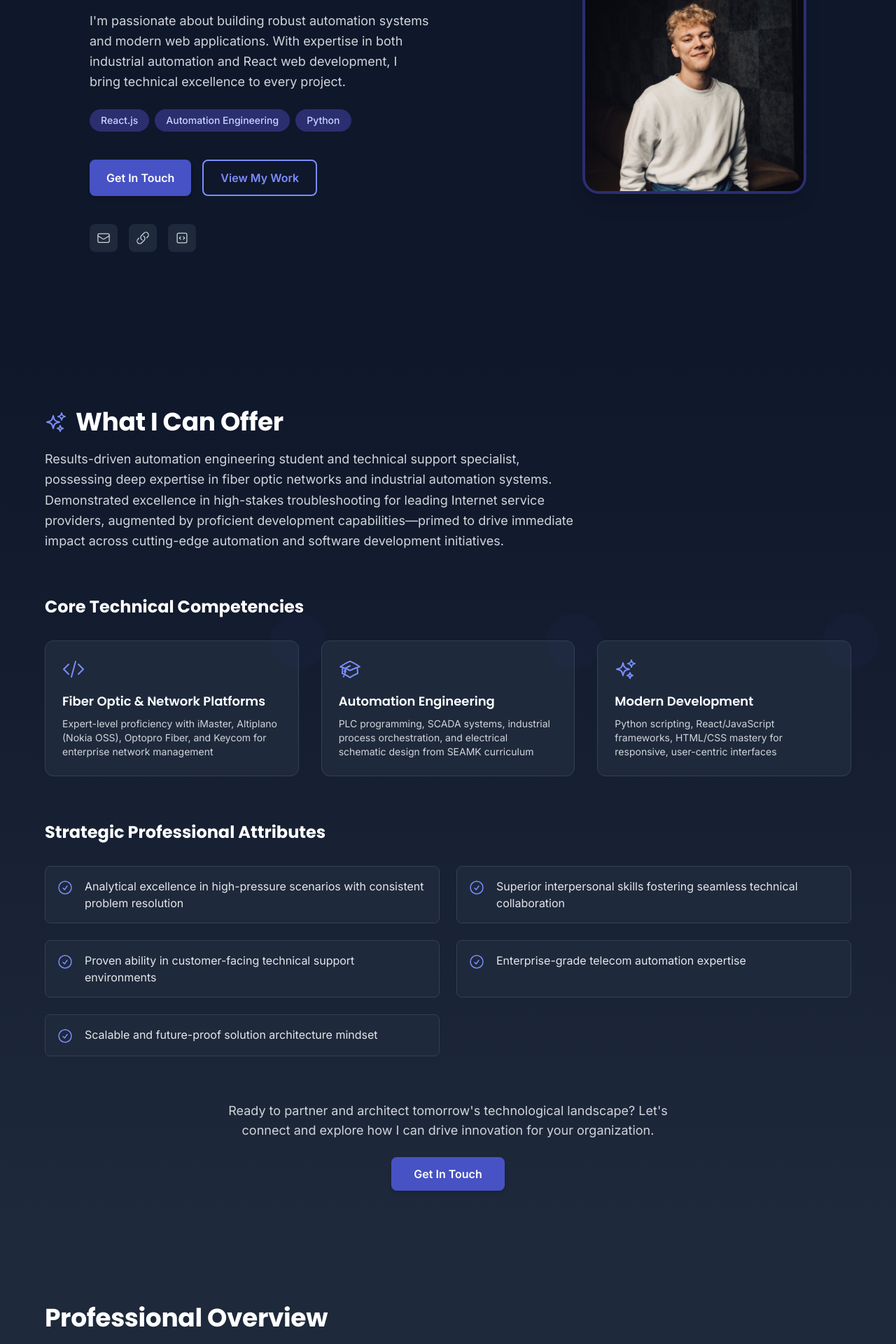
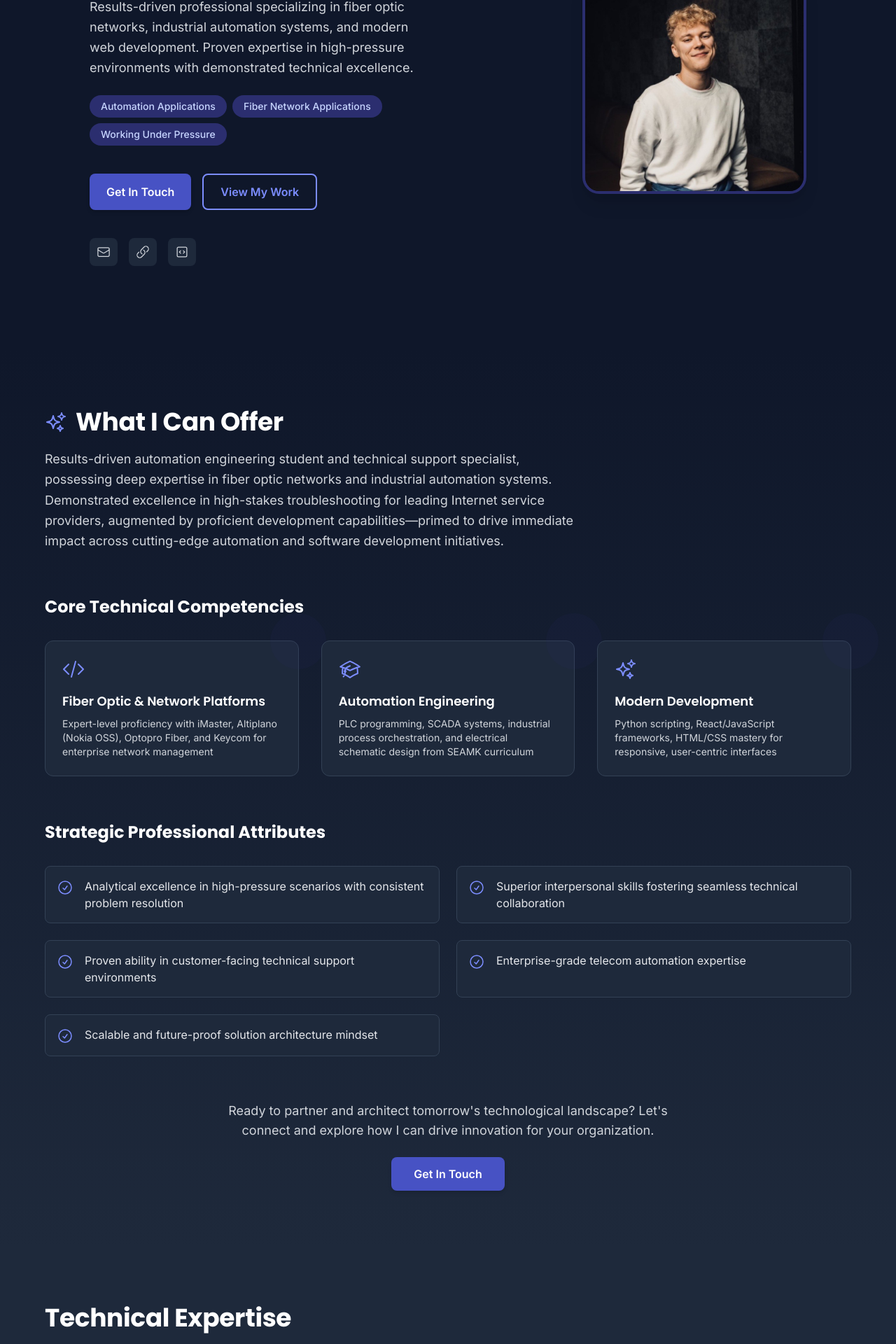
Before and after one commit to Murtsi/React_resume_website, a Next.js app: page / in a window 1280 px wide. Shown: the part 364-2284 px from the top of the page at 70% size. Built offline with nearby package versions, Linux system fonts and the light colour scheme.

Commit message:
Updating

```diff
--- a/components/HeroSection.js
+++ b/components/HeroSection.js
@@ -5,7 +5,7 @@ import {
   CodeBracketSquareIcon,
 } from '@heroicons/react/24/outline';
 
-export default function HeroSection() {
+export default function HeroSection({ t }) {
   const socialLinks = [
     {
       href: "mailto:antti.murtsi@gmail.com",
@@ -35,26 +35,26 @@ export default function HeroSection() {
           <div className="space-y-6 animate-fade-in">
             <div>
               <h1 className="text-4xl sm:text-5xl font-bold text-gray-900 dark:text-white mb-2">
-                Antti Murtokangas
+                {t.hero.title}
               </h1>
               <p className="text-xl text-primary-600 dark:text-primary-400 font-semibold">
-                Automation Engineering Student & Full-Stack Developer
+                {t.hero.subtitle}
               </p>
             </div>
 
             <p className="text-lg text-gray-600 dark:text-gray-300 leading-relaxed">
-              I'm passionate about building robust automation systems and modern web applications. With expertise in both industrial automation and React web development, I bring technical excellence to every project.
+              {t.hero.description}
             </p>
 
             <div className="flex flex-wrap gap-2">
               <span className="inline-block px-4 py-1.5 bg-primary-100 dark:bg-primary-900 text-primary-700 dark:text-primary-200 rounded-full text-sm font-medium">
-                React.js
+                {t.hero.badge1}
               </span>
               <span className="inline-block px-4 py-1.5 bg-primary-100 dark:bg-primary-900 text-primary-700 dark:text-primary-200 rounded-full text-sm font-medium">
-                Automation Engineering
+                {t.hero.badge2}
               </span>
               <span className="inline-block px-4 py-1.5 bg-primary-100 dark:bg-primary-900 text-primary-700 dark:text-primary-200 rounded-full text-sm font-medium">
-                Python
+                {t.hero.badge3}
               </span>
             </div>
 
@@ -68,7 +68,7 @@ export default function HeroSection() {
                 }}
                 className="inline-flex items-center justify-center px-6 py-3 bg-primary-600 hover:bg-primary-700 text-white font-semibold rounded-lg transition-colors shadow-md hover:shadow-lg"
               >
-                Get In Touch
+                {t.hero.cta1}
               </a>
               <a
                 href="#portfolio"
@@ -78,7 +78,7 @@ export default function HeroSection() {
                 }}
                 className="inline-flex items-center justify-center px-6 py-3 border-2 border-primary-600 text-primary-600 dark:text-primary-400 dark:border-primary-400 font-semibold rounded-lg hover:bg-primary-50 dark:hover:bg-primary-900/10 transition-colors"
               >
-                View My Work
+                {t.hero.cta2}
               </a>
             </div>
 
--- a/components/OffersSection.js
+++ b/components/OffersSection.js
@@ -4,7 +4,7 @@ import SkillCard from './SkillCard';
 import code from "../public/code.png";
 import design from "../public/automation.png";
 
-export default function OffersSection() {
+export default function OffersSection({ t }) {
   const { ref: offerRef, inView: offerInView } = useInView({ triggerOnce: true });
 
   const automationTools = [
@@ -20,6 +20,13 @@ export default function OffersSection() {
     "CSS & Tailwind",
     "HTML & JavaScript",
     "Microsoft Office Suite"
+  ];
+
+  const fiberNetworkTools = [
+    "iMaster",
+    "Altiplano (Nokia OSS)",
+    "Optopro Fiber",
+    "Keycom"
   ];
 
   const mainSkills = [
@@ -41,10 +48,10 @@ export default function OffersSection() {
           className={`mb-12 ${offerInView ? 'animate-fade-in' : 'opacity-0'}`}
         >
           <h2 className="text-4xl font-bold text-gray-900 dark:text-white mb-4">
-            Professional Overview
+            {t.offers2.title}
           </h2>
           <p className="text-lg text-gray-600 dark:text-gray-300 max-w-3xl">
-            I combine automation engineering expertise with modern web development skills to deliver comprehensive technical solutions. Here's what I bring to the table:
+            Professional expertise across fiber networks, automation engineering, and web development technologies.
           </p>
         </div>
 
@@ -70,23 +77,62 @@ export default function OffersSection() {
         {/* Skill cards */}
         <div className="space-y-6">
           <h3 className="text-2xl font-bold text-gray-900 dark:text-white mb-8">
-            Technical Expertise
+            {t.offers2.title}
           </h3>
-          <div className="grid grid-cols-1 md:grid-cols-2 gap-8">
-            <SkillCard
-              image={design}
-              title="Automation Engineering"
-              description="Professional tools and systems I've mastered:"
-              items={automationTools}
-              isVisible={offerInView}
-            />
-            <SkillCard
-              image={code}
-              title="Web Development"
-              description="Modern technologies and languages I specialize in:"
-              items={technicalSkills}
-              isVisible={offerInView}
-            />
+          <div className="grid grid-cols-1 md:grid-cols-3 gap-8">
+            {/* Fiber Network Applications */}
+            <div className="p-6 rounded-xl bg-white dark:bg-slate-700 border border-gray-200 dark:border-slate-600 hover:border-primary-500 dark:hover:border-primary-500 hover:shadow-lg transition-all">
+              <h4 className="text-xl font-bold text-gray-900 dark:text-white mb-3">
+                {t.offers2.fiberNetworks}
+              </h4>
+              <p className="text-sm text-gray-600 dark:text-gray-300 mb-4">
+                {t.offers2.fiberDesc}
+              </p>
+              <ul className="space-y-2">
+                {t.offers2.fiberTools.map((tool, index) => (
+                  <li key={index} className="flex items-center gap-2 text-gray-700 dark:text-gray-200">
+                    <span className="w-2 h-2 bg-primary-600 rounded-full"></span>
+                    {tool}
+                  </li>
+                ))}
+              </ul>
+            </div>
+
+            {/* Automation Engineering */}
+            <div className="p-6 rounded-xl bg-white dark:bg-slate-700 border border-gray-200 dark:border-slate-600 hover:border-primary-500 dark:hover:border-primary-500 hover:shadow-lg transition-all">
+              <h4 className="text-xl font-bold text-gray-900 dark:text-white mb-3">
+                {t.offers2.automation}
+              </h4>
+              <p className="text-sm text-gray-600 dark:text-gray-300 mb-4">
+                {t.offers2.automationDesc}
+              </p>
+              <ul className="space-y-2">
+                {t.offers2.automationTools.map((tool, index) => (
+                  <li key={index} className="flex items-center gap-2 text-gray-700 dark:text-gray-200">
+                    <span className="w-2 h-2 bg-primary-600 rounded-full"></span>
+                    {tool}
+                  </li>
+                ))}
+              </ul>
+            </div>
+
+            {/* Web Development */}
+            <div className="p-6 rounded-xl bg-white dark:bg-slate-700 border border-gray-200 dark:border-slate-600 hover:border-primary-500 dark:hover:border-primary-500 hover:shadow-lg transition-all">
+              <h4 className="text-xl font-bold text-gray-900 dark:text-white mb-3">
+                {t.offers2.webDev}
+              </h4>
+              <p className="text-sm text-gray-600 dark:text-gray-300 mb-4">
+                {t.offers2.webDesc}
+              </p>
+              <ul className="space-y-2">
+                {t.offers2.webTools.map((tool, index) => (
+                  <li key={index} className="flex items-center gap-2 text-gray-700 dark:text-gray-200">
+                    <span className="w-2 h-2 bg-primary-600 rounded-full"></span>
+                    {tool}
+                  </li>
+                ))}
+              </ul>
+            </div>
           </div>
         </div>
       </div>
--- a/components/WhatICanOfferSection.js
+++ b/components/WhatICanOfferSection.js
@@ -6,33 +6,33 @@ import {
   CheckCircleIcon,
 } from '@heroicons/react/24/outline';
 
-export default function WhatICanOfferSection() {
+export default function WhatICanOfferSection({ t }) {
   const { ref: sectionRef, inView: sectionInView } = useInView({ triggerOnce: true });
 
   const coreCompetencies = [
     {
       icon: CodeBracketIcon,
-      title: "Fiber Optic & Network Platforms",
-      description: "Expert-level proficiency with iMaster, Altiplano (Nokia OSS), Optopro Fiber, and Keycom for enterprise network management"
+      title: t.offers.competency1Title,
+      description: t.offers.competency1Desc
     },
     {
       icon: AcademicCapIcon,
-      title: "Automation Engineering",
-      description: "PLC programming, SCADA systems, industrial process orchestration, and electrical schematic design from SEAMK curriculum"
+      title: t.offers.competency2Title,
+      description: t.offers.competency2Desc
     },
     {
       icon: SparklesIcon,
-      title: "Modern Development",
-      description: "Python scripting, React/JavaScript frameworks, HTML/CSS mastery for responsive, user-centric interfaces"
+      title: t.offers.competency3Title,
+      description: t.offers.competency3Desc
     }
   ];
 
   const professionalAttributes = [
-    "Analytical excellence in high-pressure scenarios with consistent problem resolution",
-    "Superior interpersonal skills fostering seamless technical collaboration",
-    "Proven ability in customer-facing technical support environments",
-    "Enterprise-grade telecom automation expertise",
-    "Scalable and future-proof solution architecture mindset"
+    t.offers.attribute1,
+    t.offers.attribute2,
+    t.offers.attribute3,
+    t.offers.attribute4,
+    t.offers.attribute5
   ];
 
   return (
@@ -49,18 +49,18 @@ export default function WhatICanOfferSection() {
           <div className="flex items-center gap-3 mb-4">
             <SparklesIcon className="w-8 h-8 text-primary-600 dark:text-primary-400" />
             <h2 className="text-4xl font-bold text-gray-900 dark:text-white">
-              What I Can Offer
+              {t.offers.title}
             </h2>
           </div>
           <p className="text-lg text-gray-600 dark:text-gray-300 max-w-3xl leading-relaxed">
-            Results-driven automation engineering student and technical support specialist, possessing deep expertise in fiber optic networks and industrial automation systems. Demonstrated excellence in high-stakes troubleshooting for leading Internet service providers, augmented by proficient development capabilities—primed to drive immediate impact across cutting-edge automation and software development initiatives.
+            {t.offers.intro}
           </p>
         </div>
 
         {/* Core Technical Competencies */}
         <div className="mb-16">
           <h3 className="text-2xl font-bold text-gray-900 dark:text-white mb-8">
-            Core Technical Competencies
+            {t.offers.competencies}
           </h3>
           <div className="grid grid-cols-1 md:grid-cols-3 gap-8">
             {coreCompetencies.map((competency, index) => {
@@ -89,7 +89,7 @@ export default function WhatICanOfferSection() {
         {/* Strategic Professional Attributes */}
         <div>
           <h3 className="text-2xl font-bold text-gray-900 dark:text-white mb-8">
-            Strategic Professional Attributes
+            {t.offers.attributes}
           </h3>
           <div className="grid grid-cols-1 md:grid-cols-2 gap-6">
             {professionalAttributes.map((attribute, index) => (
@@ -119,7 +119,7 @@ export default function WhatICanOfferSection() {
             }}
             className="inline-flex items-center justify-center px-8 py-3 bg-primary-600 hover:bg-primary-700 text-white font-semibold rounded-lg transition-colors shadow-md hover:shadow-lg"
           >
-            Get In Touch
+            {t.offers.cta}
           </a>
         </div>
       </div>
--- a/pages/index.js
+++ b/pages/index.js
@@ -6,6 +6,7 @@ import WhatICanOfferSection from "../components/WhatICanOfferSection";
 import OffersSection from "../components/OffersSection";
 import ExperienceEducationSection from "../components/ExperienceEducationSection";
 import ContactSection from "../components/ContactSection";
+import { translations } from "../utils/translations";
 
 export default function Home() {
   const [darkMode, setDarkMode] = useState(true);
@@ -22,6 +23,8 @@ export default function Home() {
       document.documentElement.classList.remove('dark');
     }
   }, [darkMode]);
+
+  const t = translations['en'];
 
   return (
     <div className={`${isPageLoaded ? "animate-fade-in" : ""}`}>
@@ -40,11 +43,11 @@ export default function Home() {
         <Navigation darkMode={darkMode} setDarkMode={setDarkMode} />
 
         <main>
-          <HeroSection />
-          <WhatICanOfferSection />
-          <OffersSection />
-          <ExperienceEducationSection />
-          <ContactSection />
+          <HeroSection t={t} />
+          <WhatICanOfferSection t={t} />
+          <OffersSection t={t} />
+          <ExperienceEducationSection t={t} />
+          <ContactSection t={t} />
         </main>
       </div>
     </div>
--- /dev/null
+++ b/utils/translations.js
@@ -0,0 +1,62 @@
+export const translations = {
+  en: {
+    nav: {
+      about: 'About',
+      experience: 'Experience',
+      contact: 'Contact',
+    },
+    hero: {
+      title: 'Antti Murtokangas',
+      subtitle: 'Automation Engineering Student & Full-Stack Developer',
+      description: 'Results-driven professional specializing in fiber optic networks, industrial automation systems, and modern web development. Proven expertise in high-pressure environments with demonstrated technical excellence.',
+      badge1: 'Automation Applications',
+      badge2: 'Fiber Network Applications',
+      badge3: 'Working Under Pressure',
+      cta1: 'Get In Touch',
+      cta2: 'View My Work',
+    },
+    offers: {
+      title: 'What I Can Offer',
+      intro: 'Results-driven automation engineering student and technical support specialist, possessing deep expertise in fiber optic networks and industrial automation systems. Demonstrated excellence in high-stakes troubleshooting for leading Internet service providers, augmented by proficient development capabilities—primed to drive immediate impact across cutting-edge automation and software development initiatives.',
+      competencies: 'Core Technical Competencies',
+      attributes: 'Strategic Professional Attributes',
+      competency1Title: 'Fiber Optic & Network Platforms',
+      competency1Desc: 'Expert-level proficiency with iMaster, Altiplano (Nokia OSS), Optopro Fiber, and Keycom for enterprise network management',
+      competency2Title: 'Automation Engineering',
+      competency2Desc: 'PLC programming, SCADA systems, industrial process orchestration, and electrical schematic design from SEAMK curriculum',
+      competency3Title: 'Modern Development',
+      competency3Desc: 'Python scripting, React/JavaScript frameworks, HTML/CSS mastery for responsive, user-centric interfaces',
+      attribute1: 'Analytical excellence in high-pressure scenarios with consistent problem resolution',
+      attribute2: 'Superior interpersonal skills fostering seamless technical collaboration',
+      attribute3: 'Proven ability in customer-facing technical support environments',
+      attribute4: 'Enterprise-grade telecom automation expertise',
+      attribute5: 'Scalable and future-proof solution architecture mindset',
+      cta: 'Get In Touch',
+    },
+    offers2: {
+      title: 'Technical Expertise',
+      fiberNetworks: 'Fiber Network Applications',
+      fiberDesc: 'Professional experience with industry-leading telecom platforms:',
+      fiberTools: [
+        'iMaster',
+        'Altiplano (Nokia OSS - Network Automation Software)',
+        'Optopro Fiber (Project Management System)',
+        'Keycom (Telecom Network Management System)'
+      ],
+      automation: 'Automation Engineering',
+      automationDesc: 'Advanced proficiency in industrial automation tools:',
+      automationTools: ['Codesys V3.5 Sp17 Patch 3', 'Eplan', 'Cognex in-sight Explorer', 'Visual components Premium'],
+      webDev: 'Web Development',
+      webDesc: 'Modern technologies and frameworks:',
+      webTools: ['React.js & Next.js', 'Python', 'CSS & Tailwind', 'HTML & JavaScript', 'Microsoft Office Suite'],
+    },
+    contact: {
+      title: "Let's Work Together",
+      description: "I'm always interested in hearing about new opportunities and challenges. Whether you have a question or just want to say hello, feel free to reach out.",
+      email: 'Email',
+      linkedin: 'LinkedIn',
+      github: 'GitHub',
+      button: 'Send Me an Email',
+    },
+  },
+};
```
Also changed, not shown: components/ContactSection.js (+7 -7 lines).
